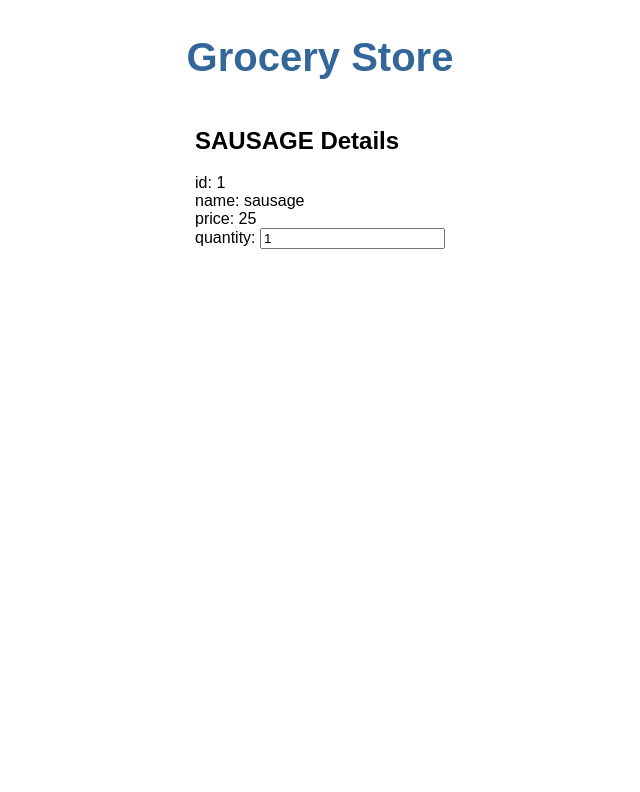
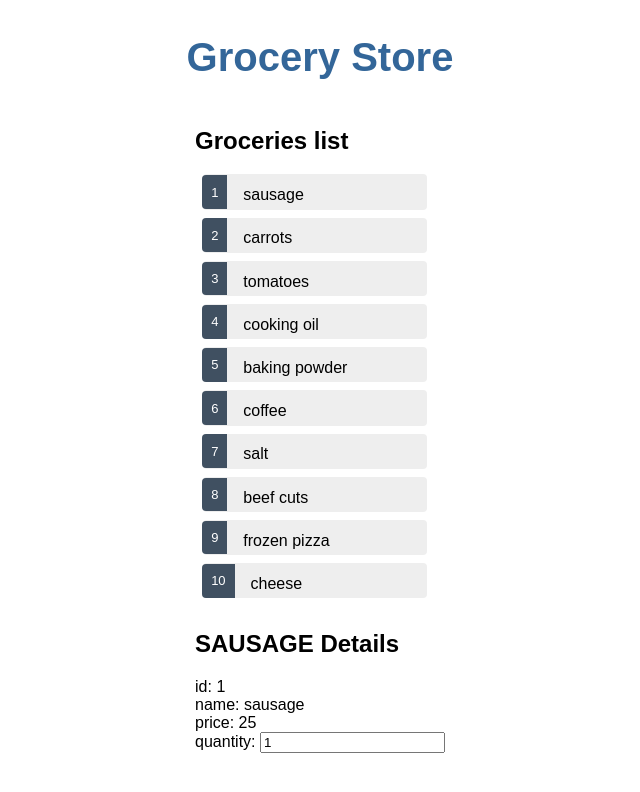
Before and after one commit to KonradPietocha/grocery-store, an Angular app: page / in a window 1280 px wide. Shown: the top 792 px of the page, without its empty margins (320-960 px from the left). Built offline with nearby package versions, Linux system fonts and the light colour scheme.

Commit message:
add groceries list

```diff
--- a/package.json
+++ b/package.json
@@ -1,5 +1,5 @@
 {
-  "name": "my-app",
+  "name": "grocery-store",
   "version": "0.0.0",
   "license": "MIT",
   "angular-cli": {},
--- a/src/app/groceries/groceries.component.css
+++ b/src/app/groceries/groceries.component.css
@@ -0,0 +1,43 @@
+.groceries {
+    margin: 0 0 2em 0;
+    list-style-type: none;
+    padding: 0;
+    width: 15em;
+  }
+  .groceries li {
+    cursor: pointer;
+    position: relative;
+    left: 0;
+    background-color: #EEE;
+    margin: .5em;
+    padding: .3em 0;
+    height: 1.6em;
+    border-radius: 4px;
+  }
+  .groceries li:hover {
+    color: #607D8B;
+    background-color: #DDD;
+    left: .1em;
+  }
+  .groceries li.selected {
+    background-color: #CFD8DC;
+    color: white;
+  }
+  .groceries li.selected:hover {
+    background-color: #BBD8DC;
+    color: white;
+  }
+  .groceries .badge {
+    display: inline-block;
+    font-size: small;
+    color: white;
+    padding: 0.8em 0.7em 0 0.7em;
+    background-color:#405061;
+    line-height: 1em;
+    position: relative;
+    left: -1px;
+    top: -4px;
+    height: 1.8em;
+    margin-right: .8em;
+    border-radius: 4px 0 0 4px;
+  }
--- a/src/app/groceries/groceries.component.html
+++ b/src/app/groceries/groceries.component.html
@@ -1,3 +1,9 @@
+<h2>Groceries list</h2>
+<ul class="groceries">
+  <li *ngFor="let product of products">
+    <span class="badge">{{product.id}}</span> {{product.name}}
+  </li>
+</ul>
 <h2>{{comestible.name | uppercase}} Details</h2>
 <div><span>id: </span>{{comestible.id}}</div>
 <div><span>name: </span>{{comestible.name}}</div>
--- a/src/app/groceries/groceries.component.ts
+++ b/src/app/groceries/groceries.component.ts
@@ -1,5 +1,6 @@
 import { Component, OnInit } from '@angular/core';
 import { Product } from '../product';
+import { PRODUCTS } from '../mock-products';
 
 @Component({
   selector: 'app-groceries',
@@ -7,12 +8,16 @@ import { Product } from '../product';
   styleUrls: ['./groceries.component.css']
 })
 export class GroceriesComponent implements OnInit {
+
   comestible: Product = {
     id: 1,
     name: 'sausage',
     price: 25,
     quantity: 1
   };
+
+  products = PRODUCTS;
+
   constructor() { }
 
   ngOnInit() {
--- /dev/null
+++ b/src/app/mock-products.ts
@@ -0,0 +1,64 @@
+import { Product } from './product';
+
+export const PRODUCTS: Product[] = [
+    {
+        id: 1,
+        name: 'sausage',
+        price: 25,
+        quantity: 1
+    },
+    {
+        id: 2,
+        name: 'carrots',
+        price: 2,
+        quantity: 1
+    },
+    {
+        id: 3,
+        name: 'tomatoes',
+        price: 4,
+        quantity: 1
+    },
+    {
+        id: 4,
+        name: 'cooking oil',
+        price: 7,
+        quantity: 1
+    },
+    {
+        id: 5,
+        name: 'baking powder',
+        price: 1,
+        quantity: 1
+    },
+    {
+        id: 6,
+        name: 'coffee',
+        price: 20,
+        quantity: 1
+    },
+    {
+        id: 7,
+        name: 'salt',
+        price: 1,
+        quantity: 1
+    },
+    {
+        id: 8,
+        name: 'beef cuts',
+        price: 40,
+        quantity: 1
+    },
+    {
+        id: 9,
+        name: 'frozen pizza',
+        price: 7,
+        quantity: 1
+    },
+    {
+        id: 10,
+        name: 'cheese',
+        price: 13,
+        quantity: 1
+    }
+];
```
Also changed, not shown: 1 other file (tests, documents, lock files or other folders).
